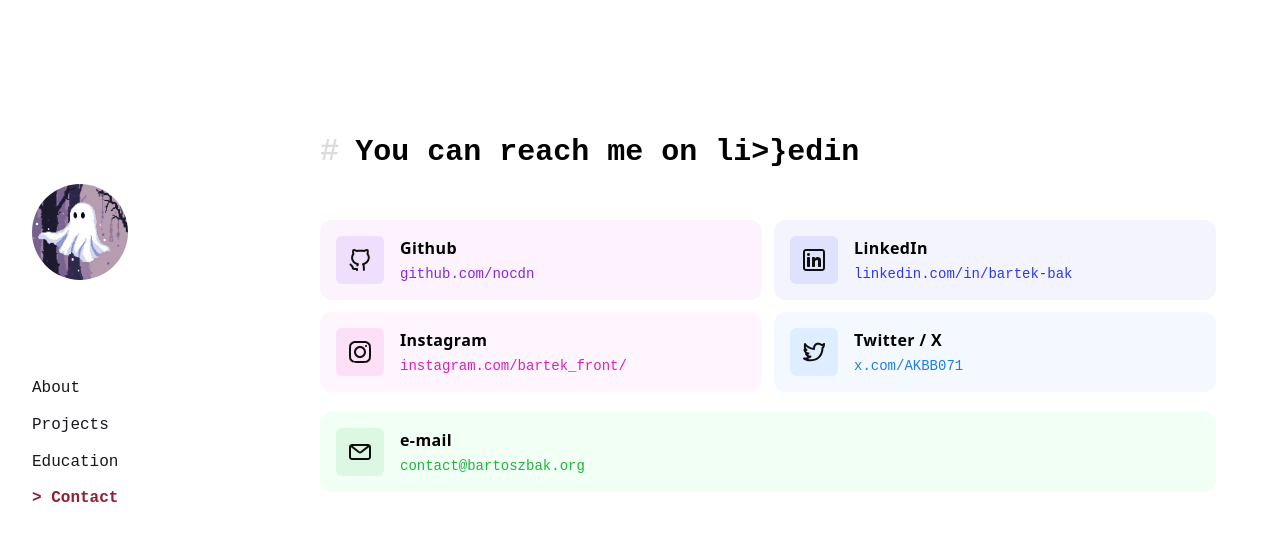
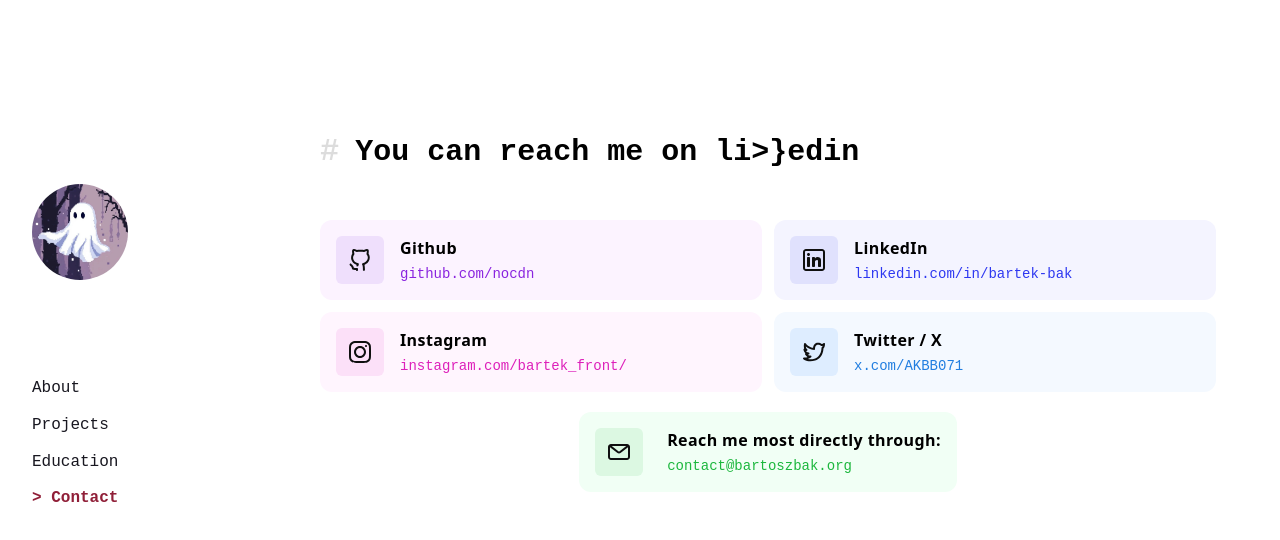
Before and after one commit to nocdn/portfolio, a Svelte app: page / in a window 1280 px wide. Shown: the top 540 px of the page. Built offline with nearby package versions, Linux system fonts and the light colour scheme.

Commit message:
feat: separated mail chip

```diff
--- a/src/Contact.svelte
+++ b/src/Contact.svelte
@@ -97,6 +97,8 @@
       <InstagramChip />
       <TwitterChip />
     </div>
-    <MailChip />
+    <div class="grid place-content-center">
+      <MailChip />
+    </div>
   </div>
 </div>
--- a/src/lib/MailChip.svelte
+++ b/src/lib/MailChip.svelte
@@ -2,12 +2,14 @@
   import mail from "../assets/mail.svg";
 </script>
 
-<div class="flex gap-4 h-fit bg-[#F1FFF5] p-4 rounded-xl">
+<div class="flex gap-6 h-fit bg-[#F1FFF5] p-4 rounded-xl w-fit">
   <div class="p-3 bg-[#DCF8E2] w-12 grid place-content-center rounded-md">
     <img src={mail} alt="mail" />
   </div>
   <div class="flex flex-col gap-1">
-    <p class="text-m font-sans tracking-wide font-semibold">e-mail</p>
+    <p class="text-m font-sans tracking-wide font-semibold">
+      Reach me most directly through:
+    </p>
     <p class="text-sm text-[#1CB73D]">contact@bartoszbak.org</p>
   </div>
 </div>
```
